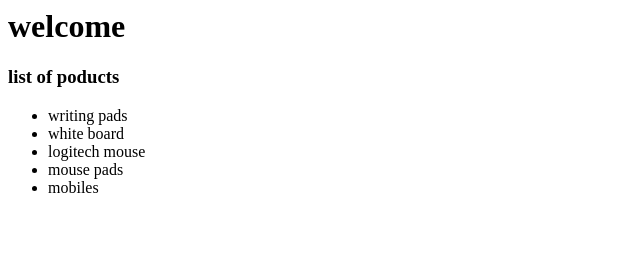
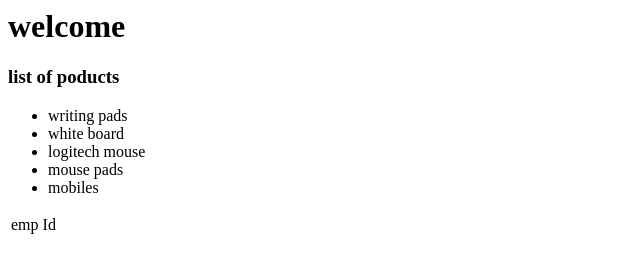
Before and after one commit to MeenalGarg21/git-github-demo, a plain HTML site: page index.html in a window 1280 px wide. Shown: the full height of the page, 0-640 px from the left. Drawn offline with Linux system fonts and the light colour scheme.

Commit message:
Add new table

```diff
--- a/index.html
+++ b/index.html
@@ -14,5 +14,11 @@
         <li>mouse pads</li>
             <li>mobiles</li>
         </ul>
+        <table borders="2">
+            <tr>
+                <td>emp Id</td>
+            </tr>
+        </table>
+        </table>
     </body>
 </html>
```
